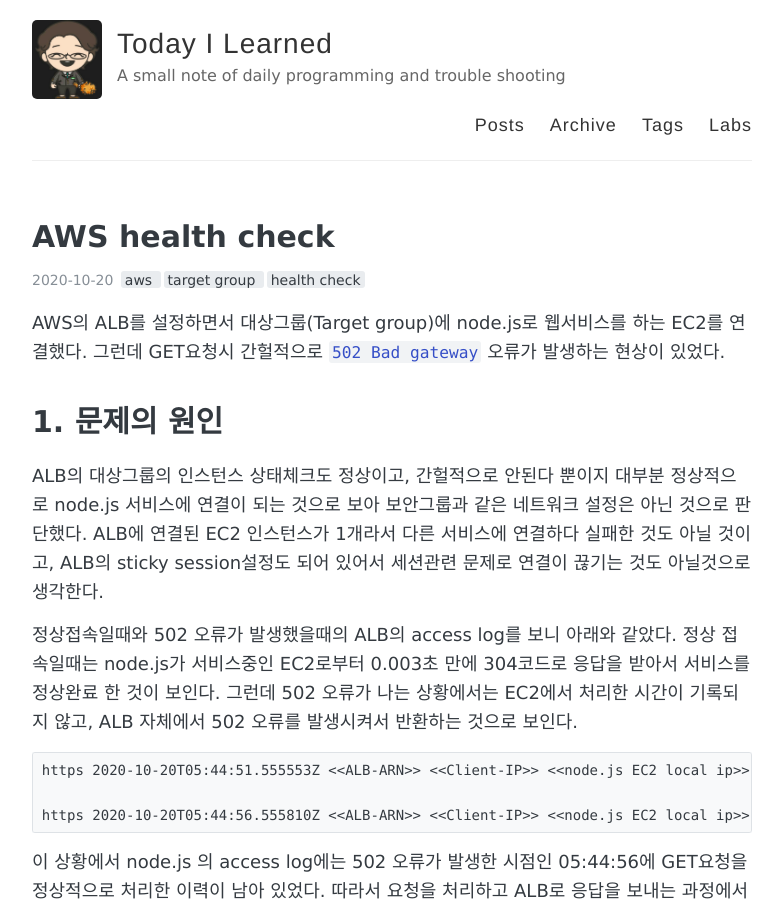
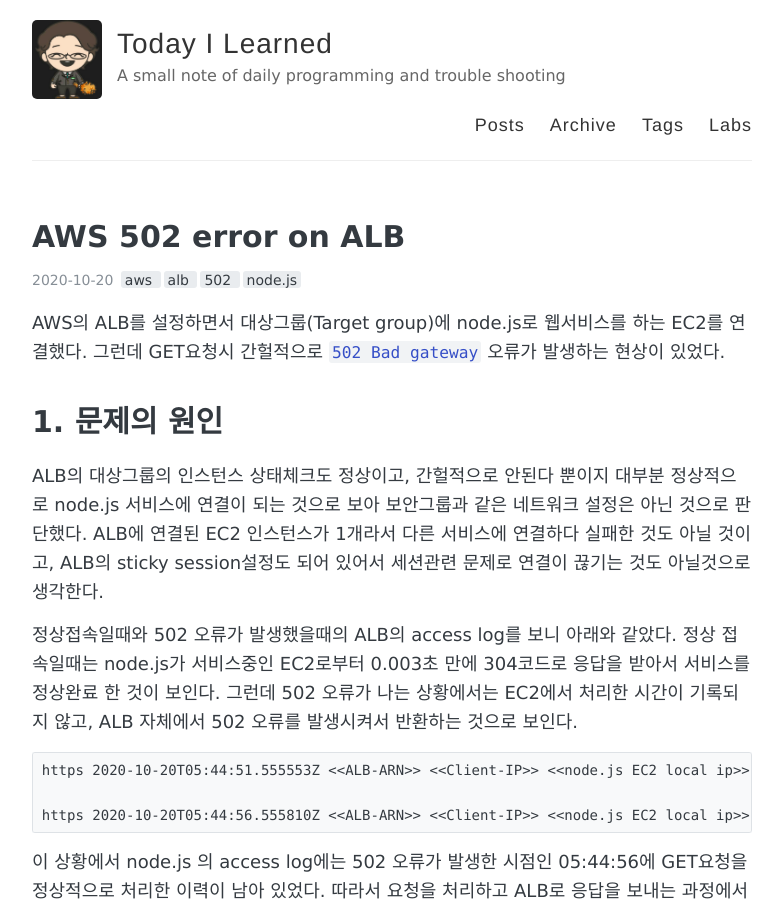
Before and after one commit to ivorycirrus/TIL, a Jekyll site: the page built from _posts/2020-10-20-aws-alb-502-bad-gateway.md, in a window 1280 px wide and 900 px high. Shown: the whole window, without its empty margins (248-1031 px from the left). Built offline with Jekyll 4.4.1, drawn with Linux system fonts in a browser that asks for light colours; comment, search, counter and statistics services are not loaded.

Commit message:
modify post title

```diff
--- a/_posts/2020-10-20-aws-alb-502-bad-gateway.md
+++ b/_posts/2020-10-20-aws-alb-502-bad-gateway.md
@@ -1,7 +1,7 @@
 ---
 layout: post
-title: "AWS health check"
-tags: [aws, target group, health check]
+title: "AWS 502 error on ALB"
+tags: [aws, alb, 502, node.js]
 comments: true
 ---
 
```
